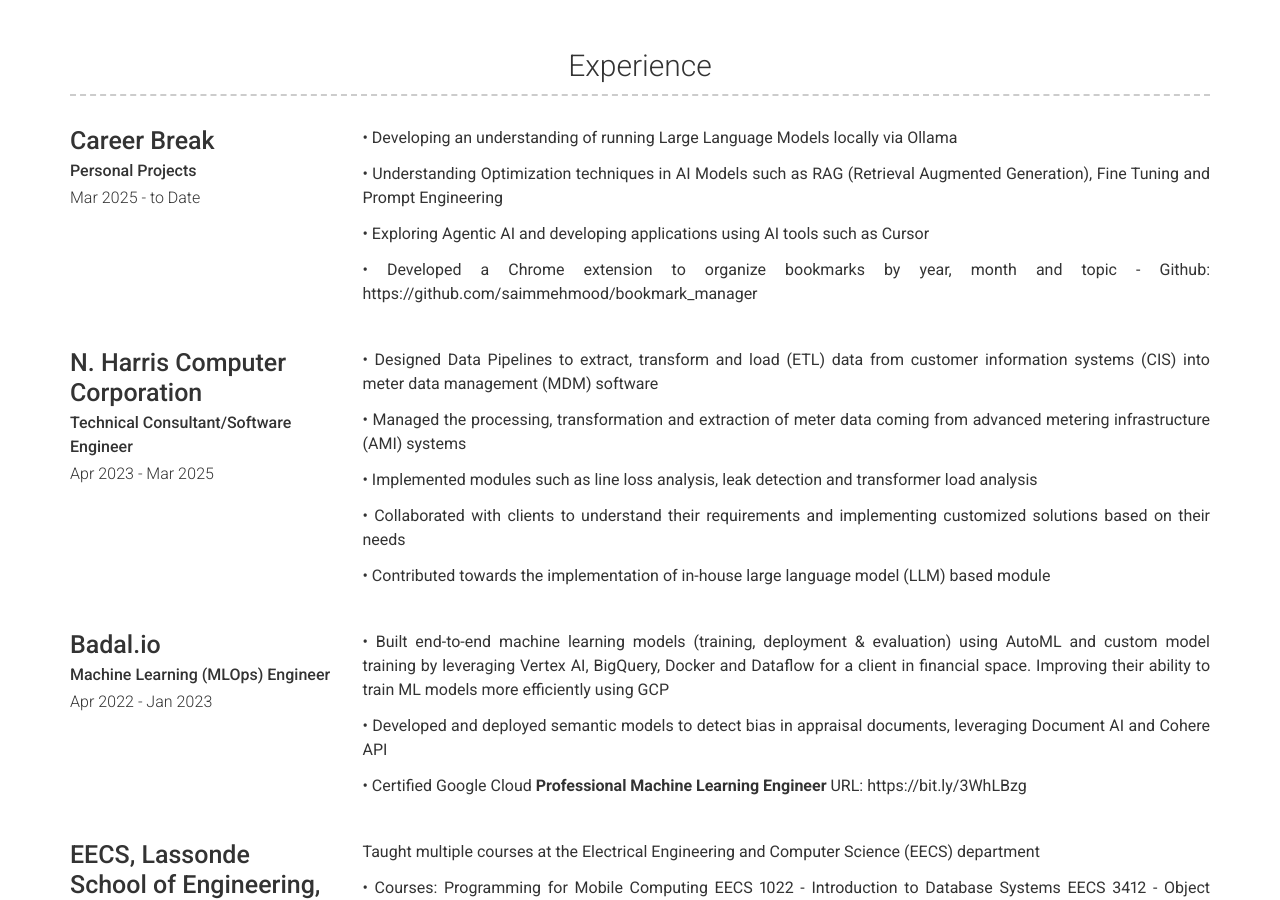
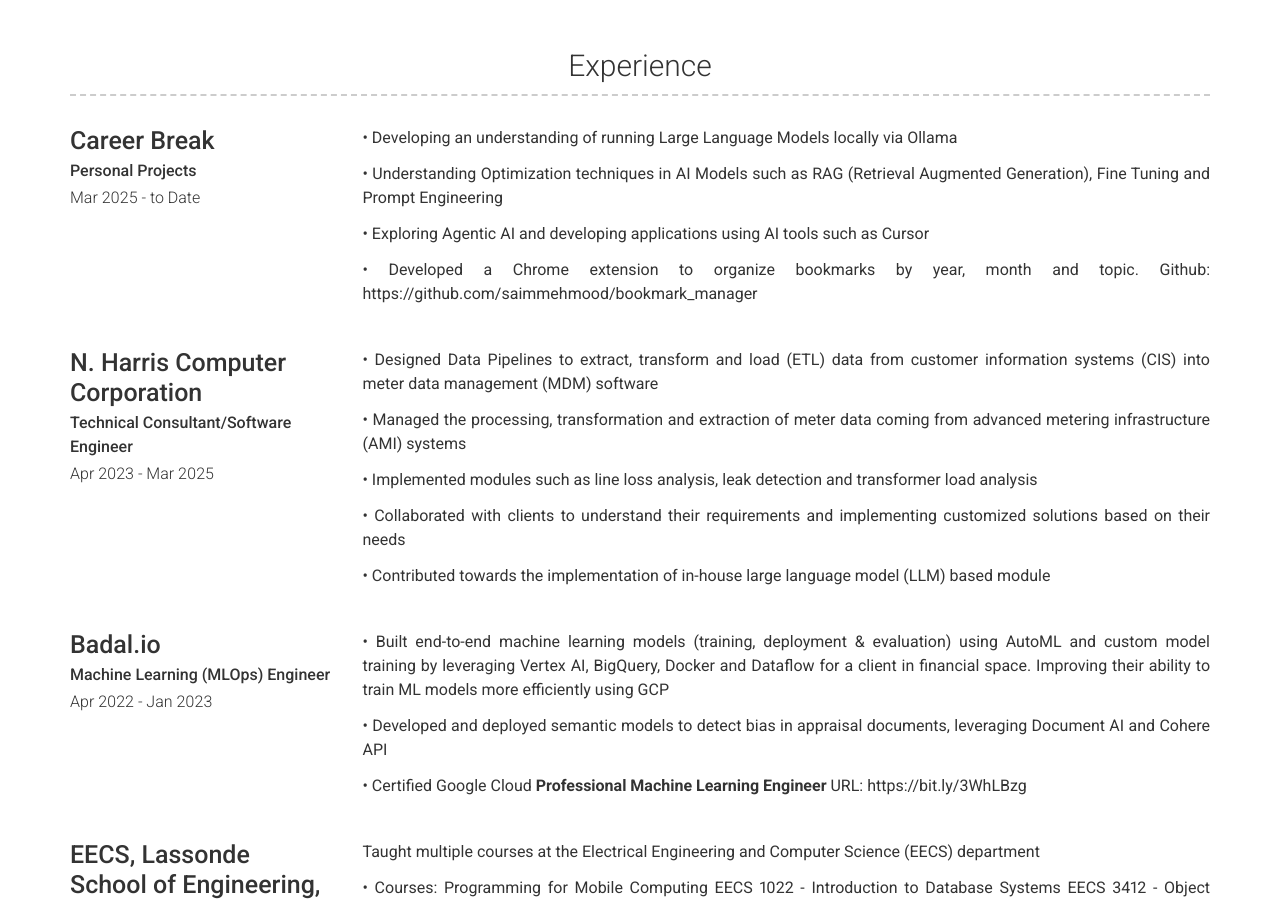
Before and after one commit to saimmehmood/saimmehmood.github.io, a Jekyll site: the page built from index.md, in a window 1280 px wide and 900 px high, scrolled down 991 px. Built offline with Jekyll 4.4.1, drawn with Linux system fonts in a browser that asks for light colours; nearby versions of some CDN libraries.

Commit message:
formatting 22/05/25 1:30AM

```diff
--- a/_data/experience.yml
+++ b/_data/experience.yml
@@ -12,7 +12,7 @@
 
     • Exploring Agentic AI and developing applications using AI tools such as Cursor
 
-    • Developed a Chrome extension to organize bookmarks by year, month and topic - Github: https://github.com/saimmehmood/bookmark_manager
+    • Developed a Chrome extension to organize bookmarks by year, month and topic. Github: https://github.com/saimmehmood/bookmark_manager
 
 - layout: left
   company: N. Harris Computer Corporation
```
